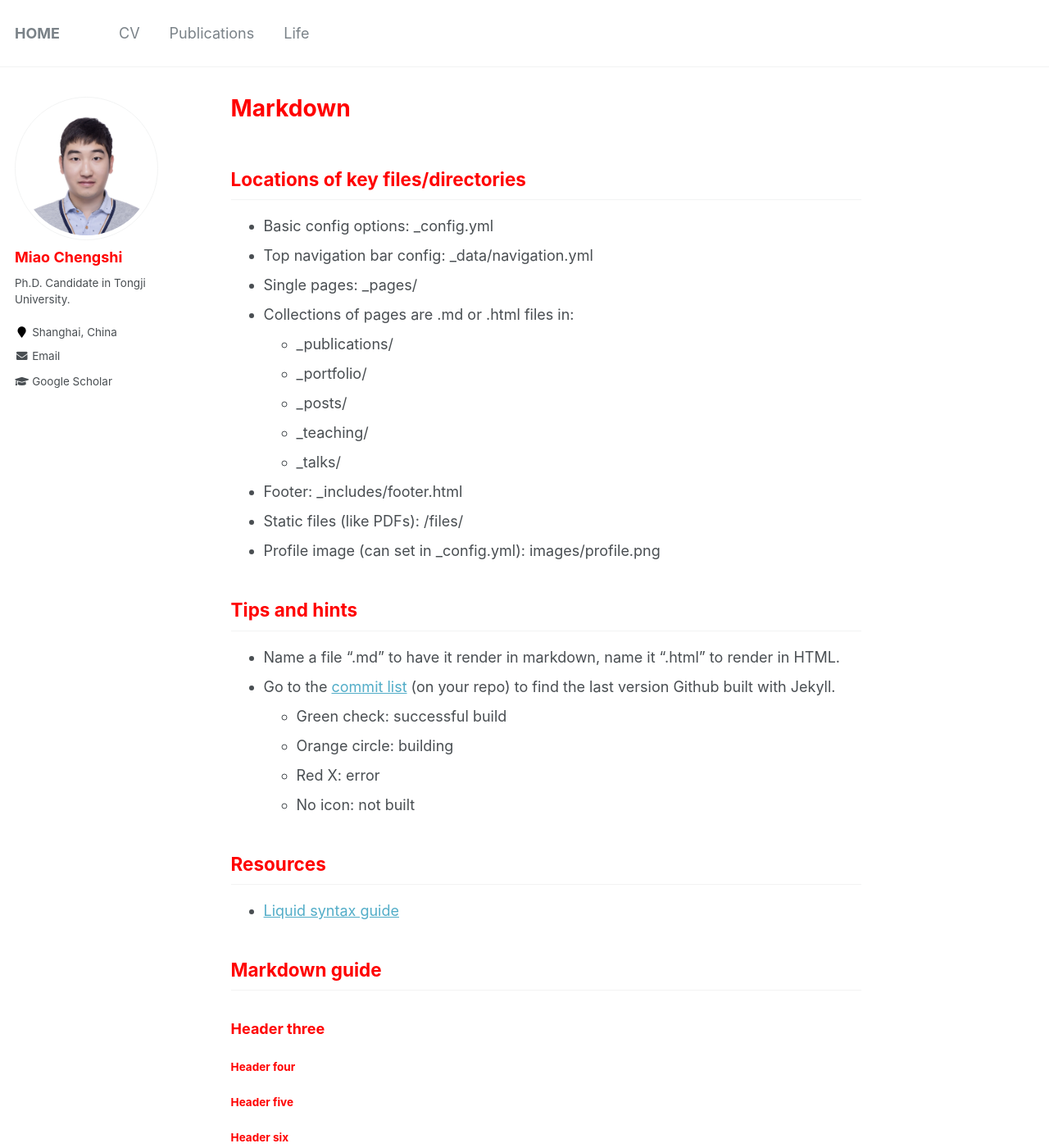
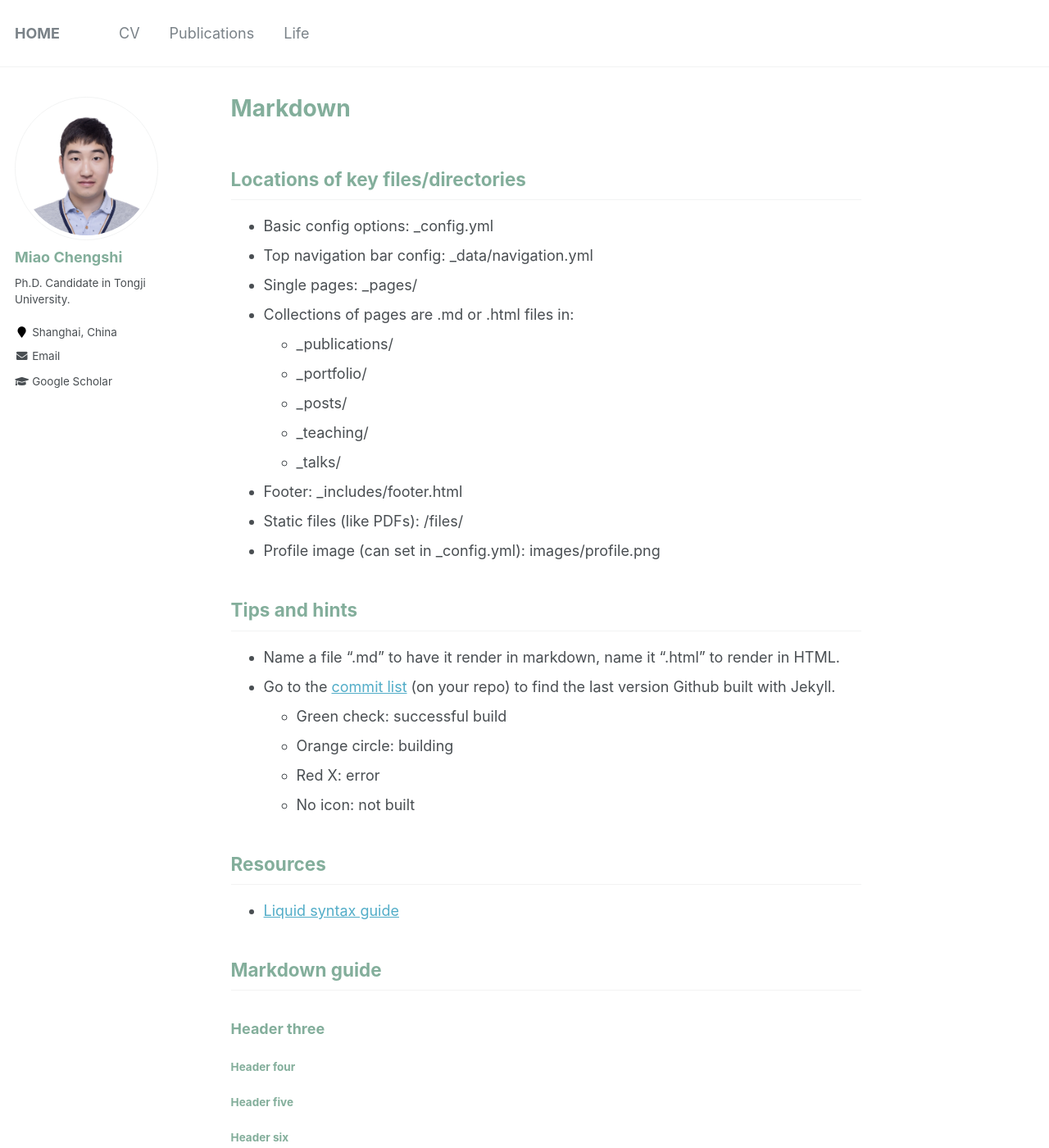
Before and after one commit to miaochengshi/miaochengshi.github.io, a Jekyll site: the page built from _pages/markdown.md, in a window 1280 px wide and 1400 px high. Shown: the whole window at 82% size. Built offline with Jekyll 4.4.1, drawn with Linux system fonts in a browser that asks for light colours.

Commit message:
Update _base.scss

```diff
--- a/_sass/_base.scss
+++ b/_sass/_base.scss
@@ -26,7 +26,7 @@ h1, h2, h3, h4, h5, h6 {
   line-height: 1.2;
   font-family: $header-font-family;
   font-weight: bold;
-  color: red
+  color: #83ae9b
 }
 
 h1 {
```
